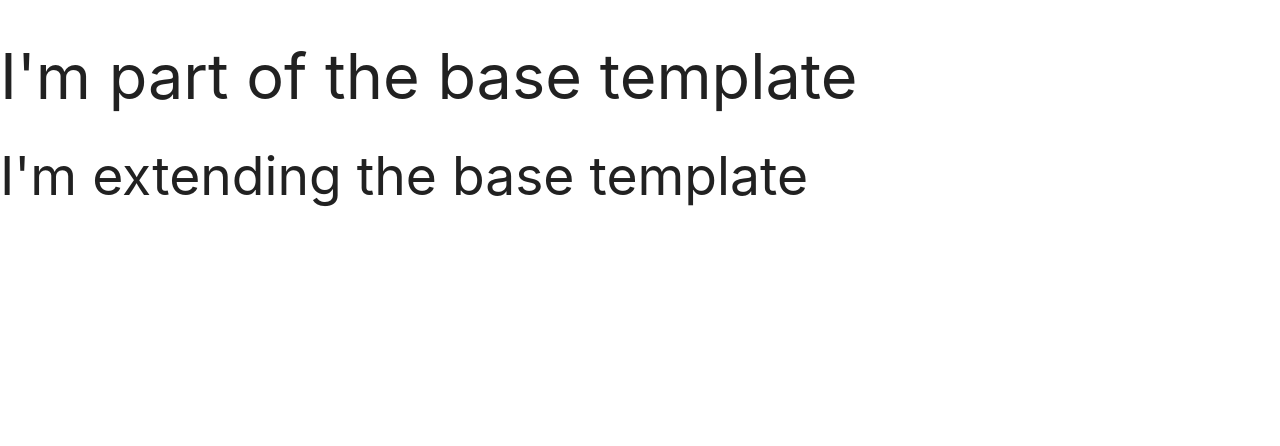
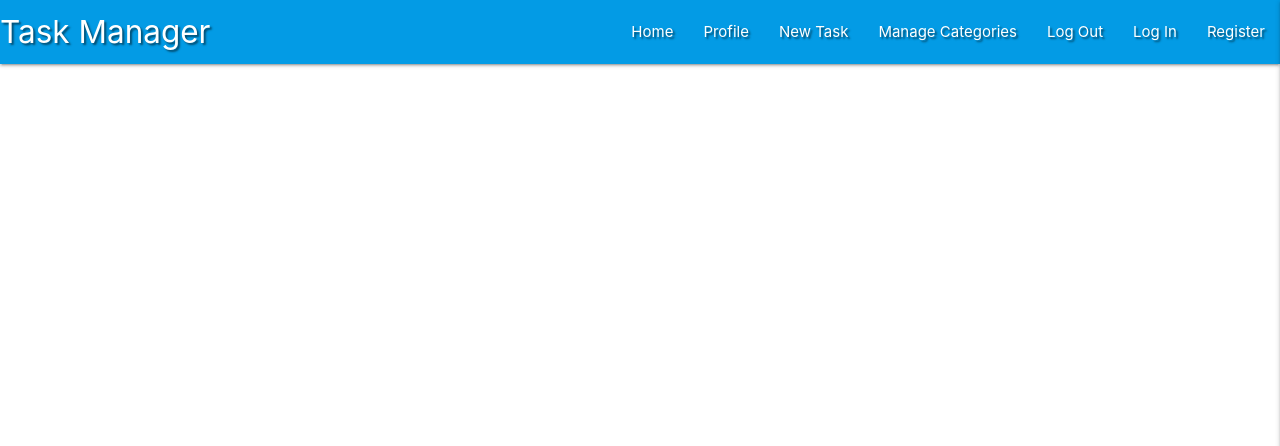
Before and after one commit to Callymags/flask-task-manager-project, a Flask app: page / in a window 1280 px wide. Shown: the top 446 px of the page. Run offline with Flask 2, Linux system fonts and the light colour scheme; data that the repository does not hold is empty; some libraries are stand-ins or nearby versions.

Commit message:
Add Meterialize navbar and sidenav

```diff
--- a/static/css/style.css
+++ b/static/css/style.css
@@ -0,0 +1,3 @@
+.text-shadow {
+    text-shadow: 2px 2px 2px rgba(0,0,0,0.5)
+}
--- a/static/js/script.js
+++ b/static/js/script.js
@@ -0,0 +1,4 @@
+// Jquery to initialize mobile navbar toggler
+$(document).ready(function(){
+    $('.sidenav').sidenav({edge: "right"}); // edge = Materialize class to push toggler to right
+  });
--- a/templates/base.html
+++ b/templates/base.html
@@ -1,12 +1,15 @@
 <!DOCTYPE html>
 <html lang="en">
+
 <head>
     <meta charset="UTF-8">
     <meta http-equiv="X-UA-Compatible" content="IE=edge">
     <meta name="viewport" content="width=device-width, initial-scale=1.0">
     <link rel="stylesheet" href="https://cdnjs.cloudflare.com/ajax/libs/font-awesome/5.15.4/css/all.min.css"
-    integrity="sha512-1ycn6IcaQQ40/MKBW2W4Rhis/DbILU74C1vSrLJxCq57o941Ym01SwNsOMqvEBFlcgUa6xLiPY/NS5R+E6ztJQ==" crossorigin="anonymous" referrerpolicy="no-referrer" type="text/css"/>
-    <link rel="stylesheet" href="https://cdnjs.cloudflare.com/ajax/libs/materialize/1.0.0/css/materialize.min.css" type="text/css">
+        integrity="sha512-1ycn6IcaQQ40/MKBW2W4Rhis/DbILU74C1vSrLJxCq57o941Ym01SwNsOMqvEBFlcgUa6xLiPY/NS5R+E6ztJQ=="
+        crossorigin="anonymous" referrerpolicy="no-referrer" type="text/css" />
+    <link rel="stylesheet" href="https://cdnjs.cloudflare.com/ajax/libs/materialize/1.0.0/css/materialize.min.css"
+        type="text/css">
     <!-- Use Jinja url_for since we are pointing to a static file within our own application -->
     <link rel="stylesheet" href="{{ url_for('static', filename='css/style.css') }}" type="text/css">
     <!-- Custom CSS template -->
@@ -14,19 +17,50 @@
     {% endblock %}
     <title>Task Manager</title>
 </head>
+
 <body>
-    <h1>I'm part of the base template</h1>
+    <header>
+        <nav class="nav-extended text-shadow  light-blue darken-1">
+            <!-- Top navbar -->
+            <div class="nav-wrapper">
+                <a href="{{ url_for('get_tasks') }}" class="brand-logo">Task Manager</a>
+                <a href="#" data-target="mobile-demo" class="sidenav-trigger right"><i class="fas fa-bars"></i></a>
+                <ul class="right hide-on-med-and-down">
+                    <li><a href="{{ url_for('get_tasks') }}">Home</a></li>
+                    <li><a href="#">Profile</a></li>
+                    <li><a href="#">New Task</a></li>
+                    <li><a href="#">Manage Categories</a></li>
+                    <li><a href="#">Log Out</a></li>
+                    <li><a href="#">Log In</a></li>
+                    <li><a href="#">Register</a></li>
+                </ul>
+            </div>
+        </nav>
+        <!-- Mobile side navbar -->
+        <ul class="sidenav" id="mobile-demo">
+            <li><h4 class="center-align light-blue-text text-darken-4">Task Manager</h4></li>
+            <li><a href="{{ url_for('get_tasks') }}">Home</a></li>
+            <li><a href="#">Profile</a></li>
+            <li><a href="#">New Task</a></li>
+            <li><a href="#">Manage Categories</a></li>
+            <li><a href="#">Log Out</a></li>
+            <li><a href="#">Log In</a></li>
+            <li><a href="#">Register</a></li>
+        </ul>
+    </header>
     <!-- DRY: Don't Repeat Yourself -->
     <!-- block Keyword is required -->
     <!-- Content is the standard convention for name of the block -->
     {% block content %}
     {% endblock %}
 
-    <script src="https://code.jquery.com/jquery-3.6.0.min.js" integrity="sha256-/xUj+3OJU5yExlq6GSYGSHk7tPXikynS7ogEvDej/m4=" crossorigin="anonymous"></script>
+    <script src="https://code.jquery.com/jquery-3.6.0.min.js"
+        integrity="sha256-/xUj+3OJU5yExlq6GSYGSHk7tPXikynS7ogEvDej/m4=" crossorigin="anonymous"></script>
     <script src="https://cdnjs.cloudflare.com/ajax/libs/materialize/1.0.0/js/materialize.min.js"></script>
     <script src="{{ url_for('static', filename='js/script.js') }}"></script>
     <!-- Custome scripts -->
     {% block scripts %}
     {% endblock %}
 </body>
+
 </html>
--- a/templates/tasks.html
+++ b/templates/tasks.html
@@ -3,7 +3,6 @@
 <!-- Tell base template which block element we're injecing our code into -->
 {% block content %}
 
-    <h2>I'm extending the base template</h2>
     <!-- Use Jinja Language to loop through each task item from within collection -->
     <!-- Display each field in our db -->
     <!-- Iteration uses new task var created in for loop and dot notation to target fields -->
```
